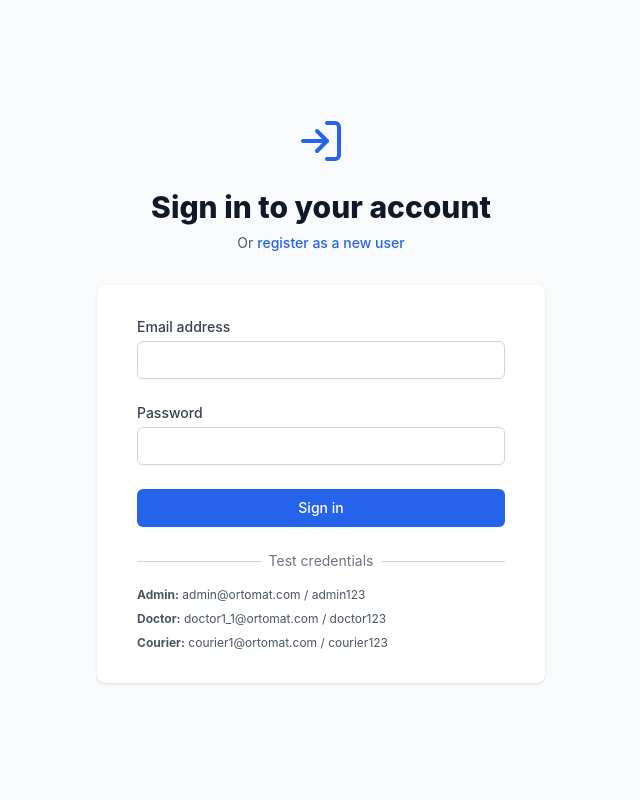
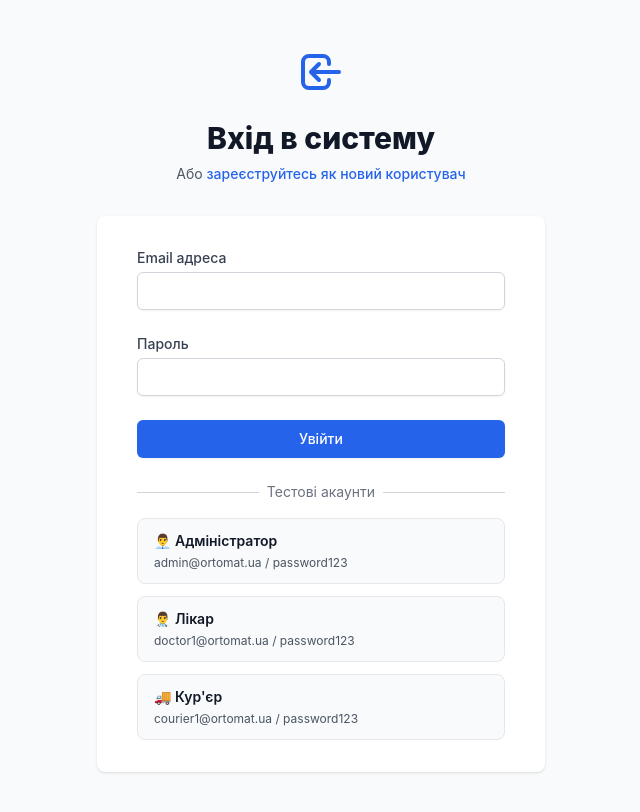
Before and after one commit to mosyurchak/ortomat-monorepo, a Next.js app in the folder frontend/: page /login in a window 1280 px wide. Shown: the top 812 px of the page, without its empty margins (319-959 px from the left). Built offline with nearby package versions, Linux system fonts and the light colour scheme.

Commit message:
З файлами для деплойменту

```diff
--- a/frontend/src/pages/login.tsx
+++ b/frontend/src/pages/login.tsx
@@ -3,47 +3,56 @@ import Head from 'next/head';
 import Link from 'next/link';
 import { useRouter } from 'next/router';
 import { useAuth } from '../contexts/AuthContext';
-import { LogIn } from 'lucide-react';
 
 export default function Login() {
   const [email, setEmail] = useState('');
   const [password, setPassword] = useState('');
   const [isLoading, setIsLoading] = useState(false);
+  const [error, setError] = useState('');
   const { login } = useAuth();
   const router = useRouter();
 
   const handleSubmit = async (e: React.FormEvent) => {
     e.preventDefault();
     setIsLoading(true);
+    setError('');
 
     try {
       await login(email, password);
-      router.push('/dashboard');
-    } catch (error) {
+      // Редирект відбувається автоматично в AuthContext
+    } catch (error: any) {
       console.error('Login error:', error);
+      setError(error.message || 'Invalid email or password');
     } finally {
       setIsLoading(false);
     }
   };
 
+  const fillCredentials = (userEmail: string, userPassword: string) => {
+    setEmail(userEmail);
+    setPassword(userPassword);
+  };
+
   return (
     <>
       <Head>
-        <title>Login - Ortomat</title>
+        <title>Вхід - Ortomat</title>
       </Head>
 
       <div className="min-h-screen bg-gray-50 flex flex-col justify-center py-12 sm:px-6 lg:px-8">
         <div className="sm:mx-auto sm:w-full sm:max-w-md">
           <div className="flex justify-center">
-            <LogIn className="h-12 w-12 text-primary-600" />
+            <svg className="h-12 w-12 text-blue-600" fill="none" stroke="currentColor" viewBox="0 0 24 24">
+              <path strokeLinecap="round" strokeLinejoin="round" strokeWidth={2} d="M11 16l-4-4m0 0l4-4m-4 4h14m-5 4v1a3 3 0 01-3 3H6a3 3 0 01-3-3V7a3 3 0 013-3h7a3 3 0 013 3v1" />
+            </svg>
           </div>
           <h2 className="mt-6 text-center text-3xl font-extrabold text-gray-900">
-            Sign in to your account
+            Вхід в систему
           </h2>
           <p className="mt-2 text-center text-sm text-gray-600">
-            Or{' '}
-            <Link href="/register" className="font-medium text-primary-600 hover:text-primary-500">
-              register as a new user
+            Або{' '}
+            <Link href="/register" className="font-medium text-blue-600 hover:text-blue-500">
+              зареєструйтесь як новий користувач
             </Link>
           </p>
         </div>
@@ -51,9 +60,15 @@ export default function Login() {
         <div className="mt-8 sm:mx-auto sm:w-full sm:max-w-md">
           <div className="bg-white py-8 px-4 shadow sm:rounded-lg sm:px-10">
             <form className="space-y-6" onSubmit={handleSubmit}>
+              {error && (
+                <div className="bg-red-50 border border-red-200 text-red-700 px-4 py-3 rounded relative">
+                  {error}
+                </div>
+              )}
+
               <div>
                 <label htmlFor="email" className="block text-sm font-medium text-gray-700">
-                  Email address
+                  Email адреса
                 </label>
                 <div className="mt-1">
                   <input
@@ -64,14 +79,14 @@ export default function Login() {
                     required
                     value={email}
                     onChange={(e) => setEmail(e.target.value)}
-                    className="appearance-none block w-full px-3 py-2 border border-gray-300 rounded-md shadow-sm placeholder-gray-400 focus:outline-none focus:ring-primary-500 focus:border-primary-500 sm:text-sm"
+                    className="appearance-none block w-full px-3 py-2 border border-gray-300 rounded-md shadow-sm placeholder-gray-400 focus:outline-none focus:ring-blue-500 focus:border-blue-500 sm:text-sm"
                   />
                 </div>
               </div>
 
               <div>
                 <label htmlFor="password" className="block text-sm font-medium text-gray-700">
-                  Password
+                  Пароль
                 </label>
                 <div className="mt-1">
                   <input
@@ -82,7 +97,7 @@ export default function Login() {
                     required
                     value={password}
                     onChange={(e) => setPassword(e.target.value)}
-                    className="appearance-none block w-full px-3 py-2 border border-gray-300 rounded-md shadow-sm placeholder-gray-400 focus:outline-none focus:ring-primary-500 focus:border-primary-500 sm:text-sm"
+                    className="appearance-none block w-full px-3 py-2 border border-gray-300 rounded-md shadow-sm placeholder-gray-400 focus:outline-none focus:ring-blue-500 focus:border-blue-500 sm:text-sm"
                   />
                 </div>
               </div>
@@ -91,9 +106,9 @@ export default function Login() {
                 <button
                   type="submit"
                   disabled={isLoading}
-                  className="w-full flex justify-center py-2 px-4 border border-transparent rounded-md shadow-sm text-sm font-medium text-white bg-primary-600 hover:bg-primary-700 focus:outline-none focus:ring-2 focus:ring-offset-2 focus:ring-primary-500 disabled:bg-gray-400 disabled:cursor-not-allowed"
+                  className="w-full flex justify-center py-2 px-4 border border-transparent rounded-md shadow-sm text-sm font-medium text-white bg-blue-600 hover:bg-blue-700 focus:outline-none focus:ring-2 focus:ring-offset-2 focus:ring-blue-500 disabled:bg-gray-400 disabled:cursor-not-allowed"
                 >
-                  {isLoading ? 'Signing in...' : 'Sign in'}
+                  {isLoading ? 'Вхід...' : 'Увійти'}
                 </button>
               </div>
             </form>
@@ -104,20 +119,37 @@ export default function Login() {
                   <div className="w-full border-t border-gray-300" />
                 </div>
                 <div className="relative flex justify-center text-sm">
-                  <span className="px-2 bg-white text-gray-500">Test credentials</span>
+                  <span className="px-2 bg-white text-gray-500">Тестові акаунти</span>
                 </div>
               </div>
 
-              <div className="mt-4 text-xs text-gray-600 space-y-2">
-                <div>
-                  <strong>Admin:</strong> admin@ortomat.com / admin123
-                </div>
-                <div>
-                  <strong>Doctor:</strong> doctor1_1@ortomat.com / doctor123
-                </div>
-                <div>
-                  <strong>Courier:</strong> courier1@ortomat.com / courier123
-                </div>
+              <div className="mt-4 space-y-3">
+                <button
+                  type="button"
+                  onClick={() => fillCredentials('admin@ortomat.ua', 'password123')}
+                  className="w-full text-left px-4 py-3 bg-gray-50 hover:bg-gray-100 rounded-lg border border-gray-200 transition-colors"
+                >
+                  <div className="text-sm font-semibold text-gray-900">👨‍💼 Адміністратор</div>
+                  <div className="text-xs text-gray-600 mt-1">admin@ortomat.ua / password123</div>
+                </button>
+
+                <button
+                  type="button"
+                  onClick={() => fillCredentials('doctor1@ortomat.ua', 'password123')}
+                  className="w-full text-left px-4 py-3 bg-gray-50 hover:bg-gray-100 rounded-lg border border-gray-200 transition-colors"
+                >
+                  <div className="text-sm font-semibold text-gray-900">👨‍⚕️ Лікар</div>
+                  <div className="text-xs text-gray-600 mt-1">doctor1@ortomat.ua / password123</div>
+                </button>
+
+                <button
+                  type="button"
+                  onClick={() => fillCredentials('courier1@ortomat.ua', 'password123')}
+                  className="w-full text-left px-4 py-3 bg-gray-50 hover:bg-gray-100 rounded-lg border border-gray-200 transition-colors"
+                >
+                  <div className="text-sm font-semibold text-gray-900">🚚 Кур'єр</div>
+                  <div className="text-xs text-gray-600 mt-1">courier1@ortomat.ua / password123</div>
+                </button>
               </div>
             </div>
           </div>
--- a/frontend/src/pages/register.tsx
+++ b/frontend/src/pages/register.tsx
@@ -2,10 +2,8 @@ import React, { useState } from 'react';
 import Head from 'next/head';
 import Link from 'next/link';
 import { useRouter } from 'next/router';
-import { useAuth } from '../contexts/AuthContext';
-import { useQuery } from 'react-query';
+import { useQuery } from '@tanstack/react-query';
 import { api } from '../lib/api';
-import { UserPlus } from 'lucide-react';
 
 export default function Register() {
   const [formData, setFormData] = useState({
@@ -19,10 +17,14 @@ export default function Register() {
     ortomatId: '',
   });
   const [isLoading, setIsLoading] = useState(false);
-  const { register } = useAuth();
+  const [error, setError] = useState('');
   const router = useRouter();
 
-  const { data: ortomats } = useQuery('ortomats', api.getOrtomats);
+  // Завантаження ортоматів
+  const { data: ortomats } = useQuery({
+    queryKey: ['ortomats'],
+    queryFn: () => api.getOrtomats(),
+  });
 
   const handleChange = (e: React.ChangeEvent<HTMLInputElement | HTMLSelectElement>) => {
     const { name, value } = e.target;
@@ -32,12 +34,15 @@ export default function Register() {
   const handleSubmit = async (e: React.FormEvent) => {
     e.preventDefault();
     setIsLoading(true);
+    setError('');
 
     try {
-      await register(formData);
+      await api.register(formData);
+      alert('Реєстрація успішна! Тепер ви можете увійти.');
       router.push('/login');
-    } catch (error) {
+    } catch (error: any) {
       console.error('Registration error:', error);
+      setError(error.message || 'Помилка реєстрації');
     } finally {
       setIsLoading(false);
     }
@@ -46,21 +51,23 @@ export default function Register() {
   return (
     <>
       <Head>
-        <title>Register - Ortomat</title>
+        <title>Реєстрація - Ortomat</title>
       </Head>
 
       <div className="min-h-screen bg-gray-50 flex flex-col justify-center py-12 sm:px-6 lg:px-8">
         <div className="sm:mx-auto sm:w-full sm:max-w-md">
           <div className="flex justify-center">
-            <UserPlus className="h-12 w-12 text-primary-600" />
+            <svg className="h-12 w-12 text-blue-600" fill="none" stroke="currentColor" viewBox="0 0 24 24">
+              <path strokeLinecap="round" strokeLinejoin="round" strokeWidth={2} d="M18 9v3m0 0v3m0-3h3m-3 0h-3m-2-5a4 4 0 11-8 0 4 4 0 018 0zM3 20a6 6 0 0112 0v1H3v-1z" />
+            </svg>
           </div>
           <h2 className="mt-6 text-center text-3xl font-extrabold text-gray-900">
-            Create your account
+            Створити акаунт
           </h2>
           <p className="mt-2 text-center text-sm text-gray-600">
-            Or{' '}
-            <Link href="/login" className="font-medium text-primary-600 hover:text-primary-500">
-              sign in to existing account
+            Або{' '}
+            <Link href="/login" className="font-medium text-blue-600 hover:text-blue-500">
+              увійдіть в існуючий акаунт
             </Link>
           </p>
         </div>
@@ -68,39 +75,45 @@ export default function Register() {
         <div className="mt-8 sm:mx-auto sm:w-full sm:max-w-md">
           <div className="bg-white py-8 px-4 shadow sm:rounded-lg sm:px-10">
             <form className="space-y-6" onSubmit={handleSubmit}>
+              {error && (
+                <div className="bg-red-50 border border-red-200 text-red-700 px-4 py-3 rounded relative">
+                  {error}
+                </div>
+              )}
+
               <div>
                 <label className="block text-sm font-medium text-gray-700 mb-2">
-                  Role
+                  Роль
                 </label>
                 <div className="flex space-x-4">
-                  <label className="flex items-center">
+                  <label className="flex items-center cursor-pointer">
                     <input
                       type="radio"
                       name="role"
                       value="DOCTOR"
                       checked={formData.role === 'DOCTOR'}
                       onChange={handleChange}
-                      className="h-4 w-4 text-primary-600 focus:ring-primary-500 border-gray-300"
+                      className="h-4 w-4 text-blue-600 focus:ring-blue-500 border-gray-300"
                     />
-                    <span className="ml-2 text-sm text-gray-700">Doctor</span>
+                    <span className="ml-2 text-sm text-gray-700">👨‍⚕️ Лікар</span>
                   </label>
-                  <label className="flex items-center">
+                  <label className="flex items-center cursor-pointer">
                     <input
                       type="radio"
                       name="role"
                       value="COURIER"
                       checked={formData.role === 'COURIER'}
                       onChange={handleChange}
-                      className="h-4 w-4 text-primary-600 focus:ring-primary-500 border-gray-300"
+                      className="h-4 w-4 text-blue-600 focus:ring-blue-500 border-gray-300"
                     />
-                    <span className="ml-2 text-sm text-gray-700">Courier</span>
+                    <span className="ml-2 text-sm text-gray-700">🚚 Кур'єр</span>
                   </label>
                 </div>
               </div>
 
               <div>
                 <label htmlFor="lastName" className="block text-sm font-medium text-gray-700">
-                  Last Name
+                  Прізвище
                 </label>
                 <input
                   type="text"
@@ -109,13 +122,13 @@ export default function Register() {
                   required
                   value={formData.lastName}
                   onChange={handleChange}
-                  className="mt-1 block w-full px-3 py-2 border border-gray-300 rounded-md shadow-sm focus:outline-none focus:ring-primary-500 focus:border-primary-500 sm:text-sm"
+                  className="mt-1 block w-full px-3 py-2 border border-gray-300 rounded-md shadow-sm focus:outline-none focus:ring-blue-500 focus:border-blue-500 sm:text-sm"
                 />
               </div>
 
               <div>
                 <label htmlFor="firstName" className="block text-sm font-medium text-gray-700">
-                  First Name
+                  Ім'я
                 </label>
                 <input
                   type="text"
@@ -124,13 +137,27 @@ export default function Register() {
                   required
                   value={formData.firstName}
                   onChange={handleChange}
-                  className="mt-1 block w-full px-3 py-2 border border-gray-300 rounded-md shadow-sm focus:outline-none focus:ring-primary-500 focus:border-primary-500 sm:text-sm"
+                  className="mt-1 block w-full px-3 py-2 border border-gray-300 rounded-md shadow-sm focus:outline-none focus:ring-blue-500 focus:border-blue-500 sm:text-sm"
+                />
+              </div>
+
+              <div>
+                <label htmlFor="middleName" className="block text-sm font-medium text-gray-700">
+                  По батькові (необов'язково)
+                </label>
+                <input
+                  type="text"
+                  name="middleName"
+                  id="middleName"
+                  value={formData.middleName}
+                  onChange={handleChange}
+                  className="mt-1 block w-full px-3 py-2 border border-gray-300 rounded-md shadow-sm focus:outline-none focus:ring-blue-500 focus:border-blue-500 sm:text-sm"
                 />
               </div>
 
               <div>
                 <label htmlFor="phone" className="block text-sm font-medium text-gray-700">
-                  Phone
+                  Телефон
                 </label>
                 <input
                   type="tel"
@@ -140,7 +167,7 @@ export default function Register() {
                   value={formData.phone}
                   onChange={handleChange}
                   placeholder="+380501234567"
-                  className="mt-1 block w-full px-3 py-2 border border-gray-300 rounded-md shadow-sm focus:outline-none focus:ring-primary-500 focus:border-primary-500 sm:text-sm"
+                  className="mt-1 block w-full px-3 py-2 border border-gray-300 rounded-md shadow-sm focus:outline-none focus:ring-blue-500 focus:border-blue-500 sm:text-sm"
                 />
               </div>
 
@@ -155,13 +182,13 @@ export default function Register() {
                   required
                   value={formData.email}
                   onChange={handleChange}
-                  className="mt-1 block w-full px-3 py-2 border border-gray-300 rounded-md shadow-sm focus:outline-none focus:ring-primary-500 focus:border-primary-500 sm:text-sm"
+                  className="mt-1 block w-full px-3 py-2 border border-gray-300 rounded-md shadow-sm focus:outline-none focus:ring-blue-500 focus:border-blue-500 sm:text-sm"
                 />
               </div>
 
               <div>
                 <label htmlFor="password" className="block text-sm font-medium text-gray-700">
-                  Password
+                  Пароль
                 </label>
                 <input
                   type="password"
@@ -171,13 +198,14 @@ export default function Register() {
                   minLength={6}
                   value={formData.password}
                   onChange={handleChange}
-                  className="mt-1 block w-full px-3 py-2 border border-gray-300 rounded-md shadow-sm focus:outline-none focus:ring-primary-500 focus:border-primary-500 sm:text-sm"
+                  className="mt-1 block w-full px-3 py-2 border border-gray-300 rounded-md shadow-sm focus:outline-none focus:ring-blue-500 focus:border-blue-500 sm:text-sm"
                 />
+                <p className="mt-1 text-xs text-gray-500">Мінімум 6 символів</p>
               </div>
 
               <div>
                 <label htmlFor="ortomatId" className="block text-sm font-medium text-gray-700">
-                  Select Ortomat
+                  Виберіть Ортомат
                 </label>
                 <select
                   name="ortomatId"
@@ -185,10 +213,10 @@ export default function Register() {
                   required
                   value={formData.ortomatId}
                   onChange={handleChange}
-                  className="mt-1 block w-full px-3 py-2 border border-gray-300 rounded-md shadow-sm focus:outline-none focus:ring-primary-500 focus:border-primary-500 sm:text-sm"
+                  className="mt-1 block w-full px-3 py-2 border border-gray-300 rounded-md shadow-sm focus:outline-none focus:ring-blue-500 focus:border-blue-500 sm:text-sm"
                 >
-                  <option value="">Select an ortomat</option>
-                  {ortomats?.data.map((ortomat: any) => (
+                  <option value="">Виберіть ортомат</option>
+                  {ortomats?.map((ortomat: any) => (
                     <option key={ortomat.id} value={ortomat.id}>
                       {ortomat.name} - {ortomat.address}
                     </option>
@@ -200,9 +228,9 @@ export default function Register() {
                 <button
                   type="submit"
                   disabled={isLoading}
-                  className="w-full flex justify-center py-2 px-4 border border-transparent rounded-md shadow-sm text-sm font-medium text-white bg-primary-600 hover:bg-primary-700 focus:outline-none focus:ring-2 focus:ring-offset-2 focus:ring-primary-500 disabled:bg-gray-400"
+                  className="w-full flex justify-center py-2 px-4 border border-transparent rounded-md shadow-sm text-sm font-medium text-white bg-blue-600 hover:bg-blue-700 focus:outline-none focus:ring-2 focus:ring-offset-2 focus:ring-blue-500 disabled:bg-gray-400"
                 >
-                  {isLoading ? 'Registering...' : 'Register'}
+                  {isLoading ? 'Реєстрація...' : 'Зареєструватись'}
                 </button>
               </div>
             </form>
```
Also changed, not shown: frontend/vercel.json (added), 2 other files (tests, documents, lock files or other folders).
